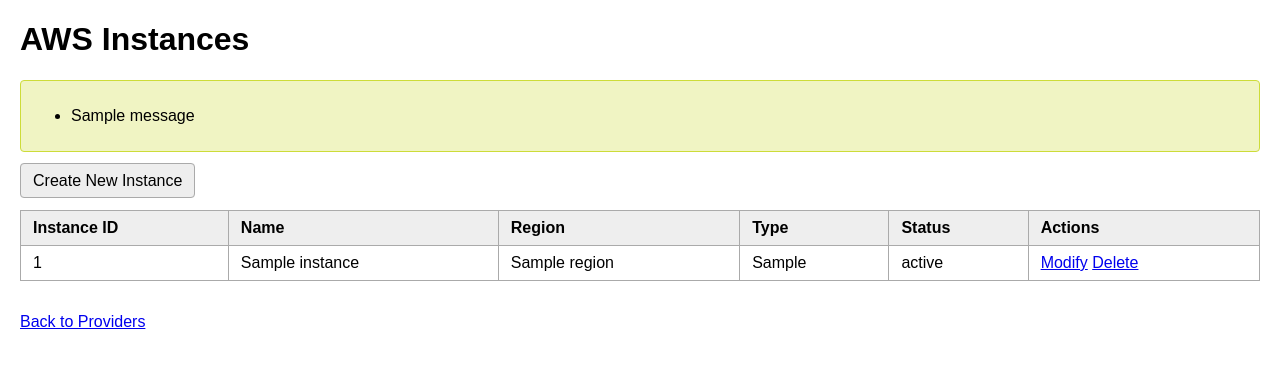
After one commit to Riley94/multi-cloud-manager, a Flask app: template src/templates/aws.html in a window 1280 px wide. The commit adds this page. Shown: the top 368 px of the page. Run offline with Flask 3, Linux system fonts and the light colour scheme; the template is opened without the code that fills it: most values are stand-ins (such as "Sample title", 1, 10 or a date in 2020); one stand-in notice (Sample message) is shown.

Commit message:
finish aws instance management

```diff
--- a/src/app.py
+++ b/src/app.py
@@ -27,6 +27,103 @@
 def index():
     # This page will display provider options
     return render_template("index.html")
+
+@app.route("/aws")
+def aws_page():
+    # Load config if needed, or default profiles from config.yaml
+    config = load_config()
+    aws_profile = config["aws"].get("profile", None)
+    aws_regions = config["aws"].get("regions", ["us-east-1"])
+
+    aws_manager = AWSManager(regions=aws_regions, profile=aws_profile)
+    aws_instances = aws_manager.list_compute_instances()
+
+    return render_template("aws.html", instances=aws_instances)
+
+@app.route("/aws/create", methods=["GET", "POST"])
+def create_aws_instance():
+    # On POST, call aws_manager.create_instance(...) and then flash a message/redirect.
+    config = load_config()
+    aws_profile = config["aws"].get("profile", None)
+    aws_regions = config["aws"].get("regions", ["us-east-1"])
+    # Default to the first region for AMI retrieval or let user pick a region first (for simplicity we pick first)
+    default_region = aws_regions[0]
+    aws_manager = AWSManager(regions=[default_region], profile=aws_profile)
+    # GET request: Retrieve AMIs for the default region
+    amis = aws_manager.get_amis(default_region)
+
+    if request.method == "POST":
+        # Extract form data for instance creation
+        instance_name = request.form.get("instance_name")
+        region = request.form.get("region") or "us-east-1"
+        instance_type = request.form.get("instance_type") or "t2.micro"
+        image_id = request.form.get("image_id") or "ami-1234567890abcdef0"
+
+        try:
+            aws_manager.create_instance(
+                name=instance_name,
+                region=region,
+                instance_type=instance_type,
+                image_id=image_id
+            )
+            flash(f"Instance {instance_name} created successfully.")
+        except Exception as e:
+            flash(f"Error creating instance: {e}")
+        return redirect(url_for('aws_page'))
+
+    return render_template("create_aws_instance.html", regions=aws_regions, amis=amis)
+
+@app.route("/aws/delete/<instance_id>")
+def delete_aws_instance(instance_id):
+    config = load_config()
+    aws_profile = config["aws"].get("profile", None)
+    aws_regions = config["aws"].get("regions", ["us-east-1"])
+    region = request.args.get("region")
+    if not region:
+        flash("No region specified for instance deletion.")
+        return redirect(url_for('aws_page'))
+
+    aws_manager = AWSManager(regions=[region], profile=aws_profile)
+    try:
+        aws_manager.delete_instance(instance_id=instance_id, region=region)
+        flash(f"Instance {instance_id} deleted successfully.")
+    except Exception as e:
+        flash(f"Error deleting instance {instance_id}: {e}")
+    return redirect(url_for('aws_page'))
+
+@app.route("/aws/modify/<instance_id>", methods=["GET", "POST"])
+def modify_aws_instance(instance_id):
+    config = load_config()
+    aws_profile = config["aws"].get("profile", None)
+    region = request.args.get("region")
+    if not region:
+        flash("No region specified for instance modification.")
+        return redirect(url_for('aws_page'))
+
+    aws_manager = AWSManager(regions=[region], profile=aws_profile)
+
+    if request.method == "POST":
+        # Parse form data to modify instance
+        tag_keys = request.form.getlist("tag_key")
+        tag_vals = request.form.getlist("tag_value")
+        tags = []
+        for k, v in zip(tag_keys, tag_vals):
+            if k.strip():
+                tags.append({'Key': k.strip(), 'Value': v.strip()})
+
+        try:
+            aws_manager.modify_instance(instance_id=instance_id, region=region, tags=tags)
+            flash(f"Instance {instance_id} updated successfully.")
+        except Exception as e:
+            flash(f"Error modifying instance {instance_id}: {e}")
+
+        return redirect(url_for('aws_page'))
+
+    # GET request: show the current tags or properties
+    instance_details = aws_manager.get_instance_details(instance_id=instance_id, region=region)
+    current_tags = instance_details.get('Tags', [])  # depends on aws_manager implementation
+
+    return render_template("modify_aws_instance.html", instance_id=instance_id, region=region, tags=current_tags)
 
 @app.route("/gcp")
 def gcp_page():
--- /dev/null
+++ b/src/templates/aws.html
@@ -0,0 +1,100 @@
+<!-- templates/aws.html -->
+<!DOCTYPE html>
+<html lang="en">
+<head>
+    <meta charset="UTF-8" />
+    <meta name="viewport" content="width=device-width, initial-scale=1" />
+    <title>AWS Instances</title>
+    <style>
+        body {
+            font-family: Arial, sans-serif;
+            margin: 20px;
+        }
+        .actions {
+            margin-bottom: 20px;
+        }
+        .actions a {
+            text-decoration: none;
+            background: #eee;
+            border: 1px solid #aaa;
+            padding: 8px 12px;
+            border-radius: 4px;
+            color: #000;
+        }
+        .actions a:hover {
+            background: #ddd;
+        }
+        table {
+            border-collapse: collapse;
+            width: 100%;
+            margin-bottom: 2em;
+        }
+        th, td {
+            border: 1px solid #aaa;
+            padding: 8px 12px;
+            text-align: left;
+        }
+        th {
+            background: #eee;
+        }
+        .flash-messages {
+            margin-bottom: 20px;
+            padding: 10px;
+            background: #f0f4c3;
+            border: 1px solid #cddc39;
+            border-radius: 4px;
+        }
+    </style>
+</head>
+<body>
+    <h1>AWS Instances</h1>
+
+    <!-- Flash messages (if any) -->
+    {% with messages = get_flashed_messages() %}
+      {% if messages %}
+      <div class="flash-messages">
+        <ul>
+          {% for message in messages %}
+          <li>{{ message }}</li>
+          {% endfor %}
+        </ul>
+      </div>
+      {% endif %}
+    {% endwith %}
+
+    <div class="actions">
+        <a href="{{ url_for('create_aws_instance') }}">Create New Instance</a>
+    </div>
+    <table>
+        <thead>
+            <tr>
+                <th>Instance ID</th>
+                <th>Name</th>
+                <th>Region</th>
+                <th>Type</th>
+                <th>Status</th>
+                <th>Actions</th>
+            </tr>
+        </thead>
+        <tbody>
+            {% for instance in instances %}
+            <tr>
+                <td>{{ instance.instance_id }}</td>
+                <td>{{ instance.name if instance.name else "-" }}</td>
+                <td>{{ instance.region }}</td>
+                <td>{{ instance.instance_type }}</td>
+                <td>{{ instance.status }}</td>
+                <td>
+                    <a href="{{ url_for('modify_aws_instance', instance_id=instance.instance_id, region=instance.region) }}">Modify</a>
+                    <a href="{{ url_for('delete_aws_instance', instance_id=instance.instance_id, region=instance.region) }}"
+                       onclick="return confirm('Are you sure you want to delete this instance?');">
+                       Delete
+                    </a>
+                </td>
+            </tr>
+            {% endfor %}
+        </tbody>
+    </table>
+    <p><a href="{{ url_for('index') }}">Back to Providers</a></p>
+</body>
+</html>
--- a/src/templates/index.html
+++ b/src/templates/index.html
@@ -27,6 +27,6 @@
 <body>
     <h1>Select a Provider</h1>
     <a href="{{ url_for('gcp_page') }}">GCP</a>
-    <a href="#">AWS (Coming Soon)</a>
+    <a href="{{ url_for('aws_page') }}">AWS</a>
 </body>
 </html>
```
Also changed, not shown: src/providers/aws_manager.py (+103 -0 lines), src/templates/create_aws_instance.html (added, +37 -0 lines), src/templates/modify_aws_instance.html (added, +37 -0 lines).
